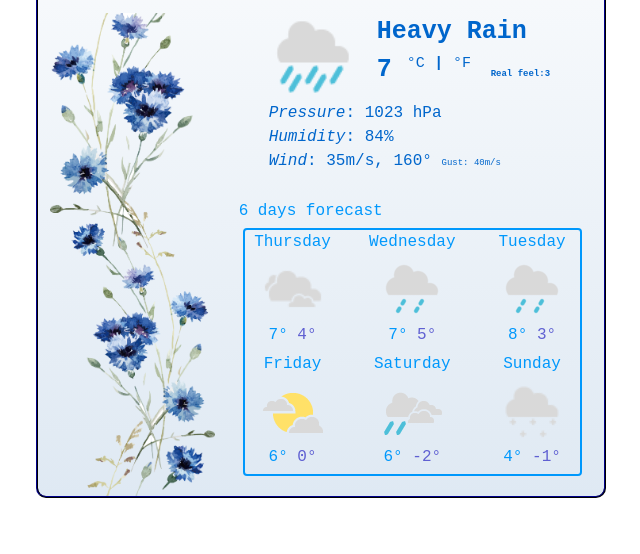
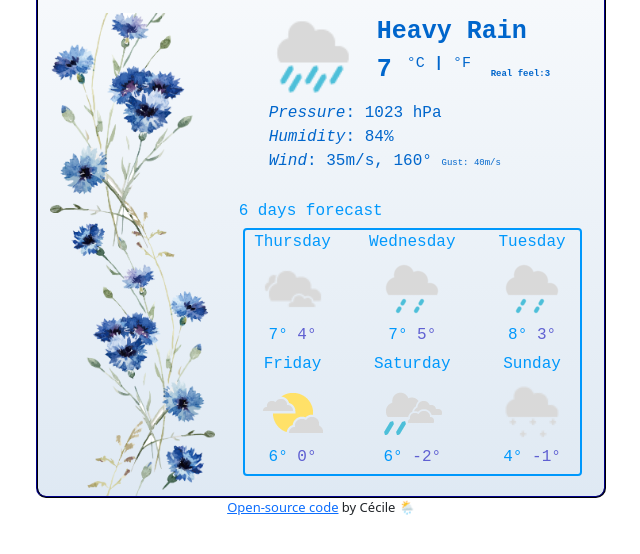
Before and after one commit to Vilou22/Weather-App, a plain HTML site: page index.html in a window 1280 px wide. Shown: the part 238-792 px from the top of the page, without its empty margins (319-959 px from the left). Drawn offline with nearby package versions, Linux system fonts and the light colour scheme.

Commit message:
linked to Github

```diff
--- a/index.html
+++ b/index.html
@@ -155,6 +155,12 @@
         </div>
       </div>
     </div>
+    <footer>
+      <p>
+        <a href="https://github.com/Vilou22/Weather-App">Open-source code</a> by
+        Cécile 🌦
+      </p>
+    </footer>
     <script src="src/index.js"></script>
   </body>
 </html>
--- a/src/style.css
+++ b/src/style.css
@@ -18,6 +18,10 @@ header {
 }
 ul {
   list-style: none;
+}
+footer {
+  text-align: center;
+  font-size: 13px;
 }
 
 .change_city {
```
